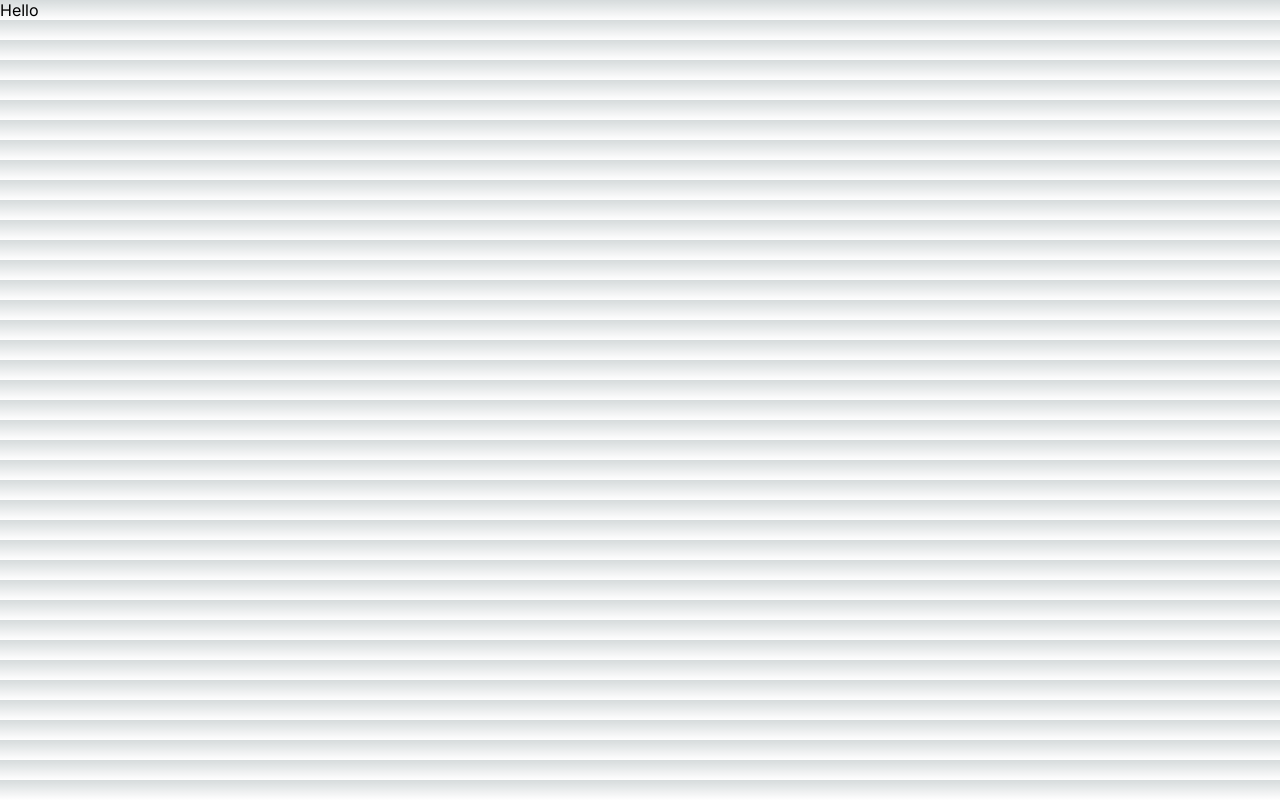
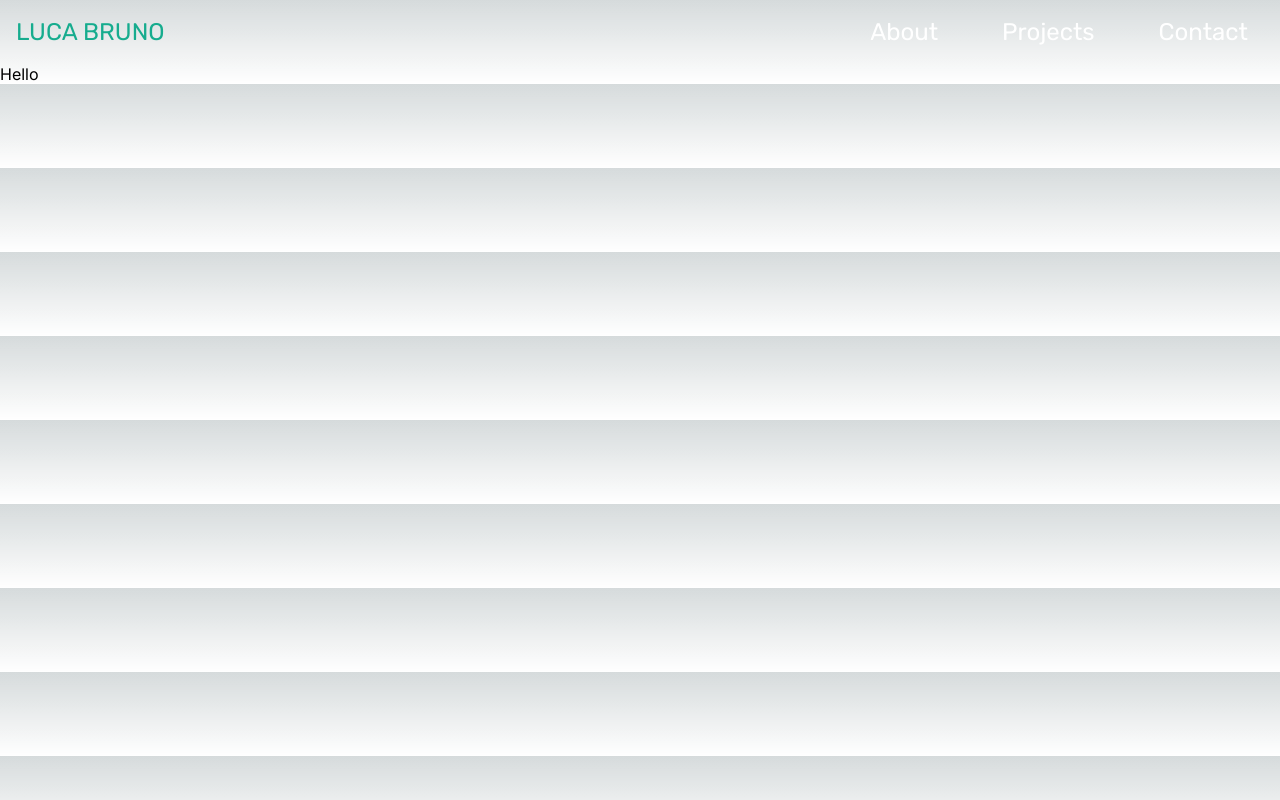
Before and after one commit to luca-bruno/portfolio-website, a Next.js app: page / in a window 1280 px wide. Built offline with nearby package versions, Linux system fonts and the light colour scheme.

Commit message:
feat: app layout & Header navbar + styles

```diff
--- a/app/layout.tsx
+++ b/app/layout.tsx
@@ -1,11 +1,13 @@
+import Header from "@/components/Header/Header"
 import "./globals.css"
 import type { Metadata } from "next"
 import { Inter } from "next/font/google"
 
+
 const inter = Inter({ subsets: ["latin"] })
 
 export const metadata: Metadata = {
-  title: "Luca Bruno",
+  title: "Luca Bruno | Full Stack Developer",
   description: "Portfolio for a passionate full stack software developer 👨‍💻. Based in Malta 🇲🇹."
 }
 
@@ -13,7 +15,7 @@ export default function RootLayout({ children }: { children: React.ReactNode })
   return (
     <html lang="en">
       <body className={inter.className}>
-        {/* <Header /> */}
+        <Header />
         {children}
         {/* <Footer /> */}
       </body>
--- /dev/null
+++ b/components/Header/Header.tsx
@@ -0,0 +1,37 @@
+"use client"
+
+import { usePathname } from "next/navigation"
+import Link from "next/link"
+import "@/styles/Header.css"
+import { rubik } from "@/app/fonts"
+
+const Header = () => {
+  const pathname = usePathname()
+
+  const isActive = (currentPathname: string) => (currentPathname === pathname ? "header_buttons_button_active" : "")
+
+  return (
+    <header>
+      <nav>
+        <div className={`${rubik.className} header`}>
+          <Link href="/" className={`header_name ${isActive("/")}`}>
+            LUCA BRUNO
+          </Link>
+          <div className="header_buttons">
+            <Link href="/about" className={`header_buttons_button ${isActive("/about")}`}>
+              About
+            </Link>
+            <Link href="/projects" className={`header_buttons_button ${isActive("/projects")}`}>
+              Projects
+            </Link>
+            <Link href="/contact" className={`header_buttons_button ${isActive("/contact")}`}>
+              Contact
+            </Link>
+          </div>
+        </div>
+      </nav>
+    </header>
+  )
+}
+
+export default Header
--- /dev/null
+++ b/styles/Header.css
@@ -0,0 +1,36 @@
+.header {
+    height: 4rem;
+    display: flex;
+    justify-content: space-between;
+}
+
+.header_name {
+    justify-content: start;
+    align-items: center;
+    margin: auto 1rem auto 1rem;
+    color: white;
+    font-size: x-large;
+    transition: color .2s ease-in-out, color .2s ease-in-out;
+}
+
+.header_buttons {
+    display: flex;
+    margin: auto 0 auto 0;
+    align-items: center;
+    height: min-content;
+}
+
+.header_buttons_button {
+    color: white;
+    font-size: x-large;
+    margin: 0rem 2rem 0rem 2rem;
+    transition: color .2s ease-in-out, color .2s ease-in-out;
+}
+
+.header_name:hover, .header_buttons_button:hover {
+    color: var(--global--color-primary);
+}
+
+.header_buttons_button_active {
+    color: var(--global--color-primary);
+}
```
